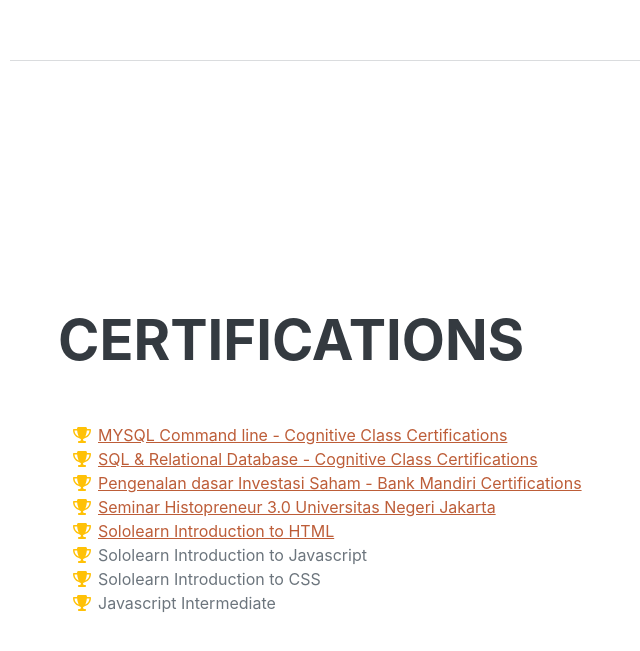
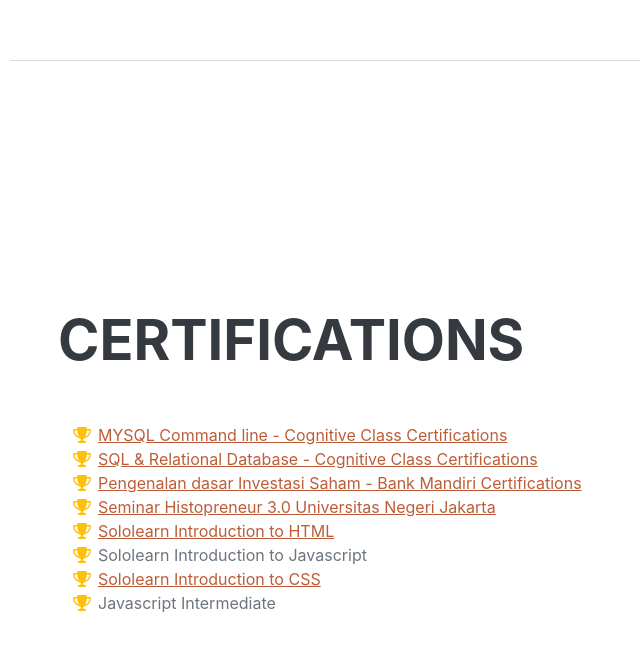
Before and after one commit to NabilahNz-28/portofolio-2, a plain HTML site: page index.html in a window 1280 px wide. Shown: the part 4064-4715 px from the top of the page, without its empty margins (262-902 px from the left). Drawn offline with nearby package versions, Linux system fonts and the light colour scheme; files whose address does not match are found by name; a web font is replaced by a local one.

Commit message:
Update index.html

```diff
--- a/index.html
+++ b/index.html
@@ -188,10 +188,10 @@
                             <span class="fa-li"><i class="fas fa-trophy text-warning"></i></span>
                             Sololearn Introduction to Javascript
                         </li>
-                        <li>
-                            <span class="fa-li"><i class="fas fa-trophy text-warning"></i></span>
-                            Sololearn Introduction to CSS
-                        </li>
+                       <li>
+    <span class="fa-li"><i class="fas fa-trophy text-warning"></i></span>
+    <a href="https://drive.google.com/file/d/1Vt5FAG2WV4S45hnGy3tFH40W6RJZHUaa/view?usp=sharing" target="_blank">Sololearn Introduction to CSS</a>
+</li>
                         <li>
                             <span class="fa-li"><i class="fas fa-trophy text-warning"></i></span>
                             Javascript Intermediate
```
